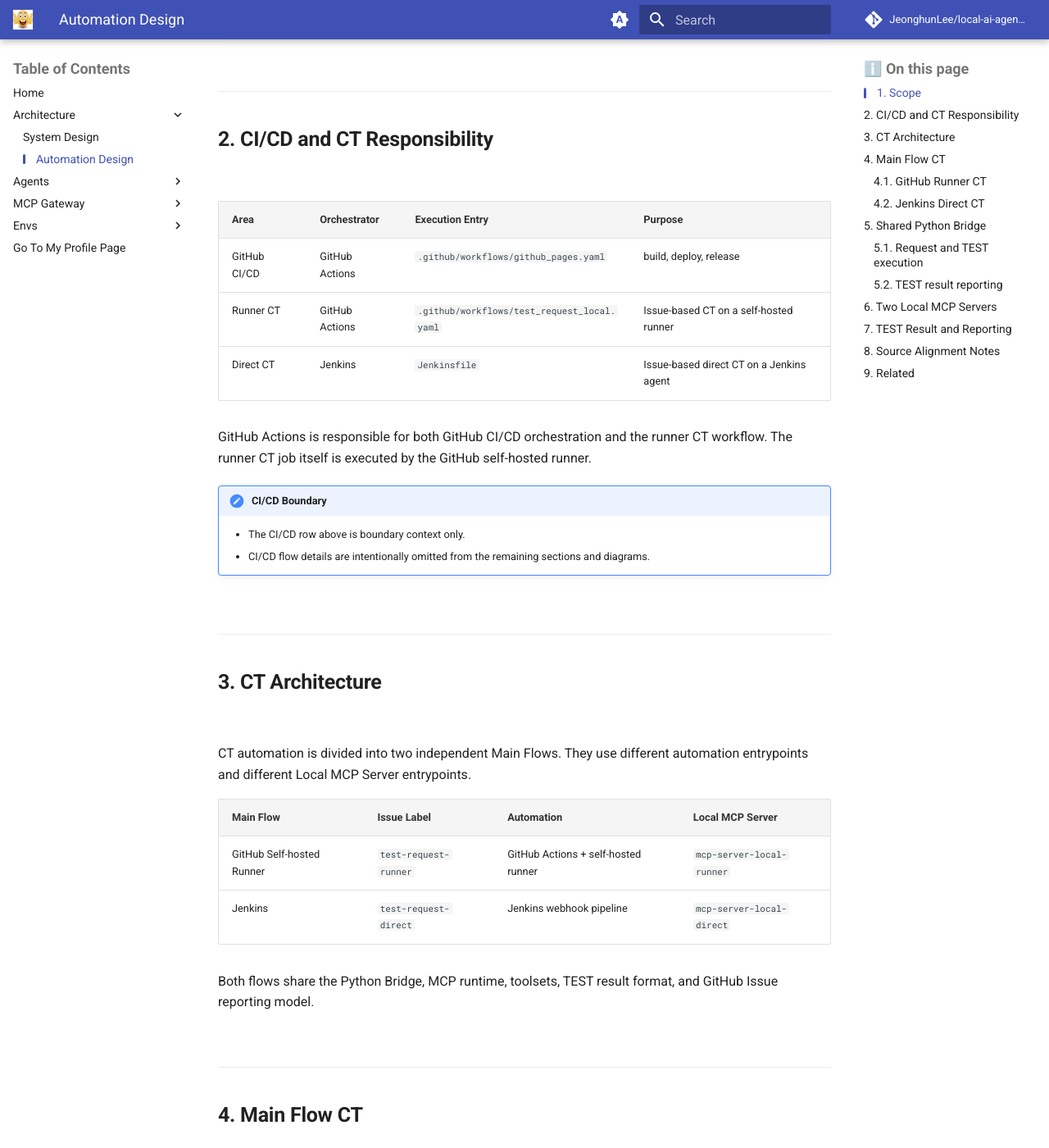
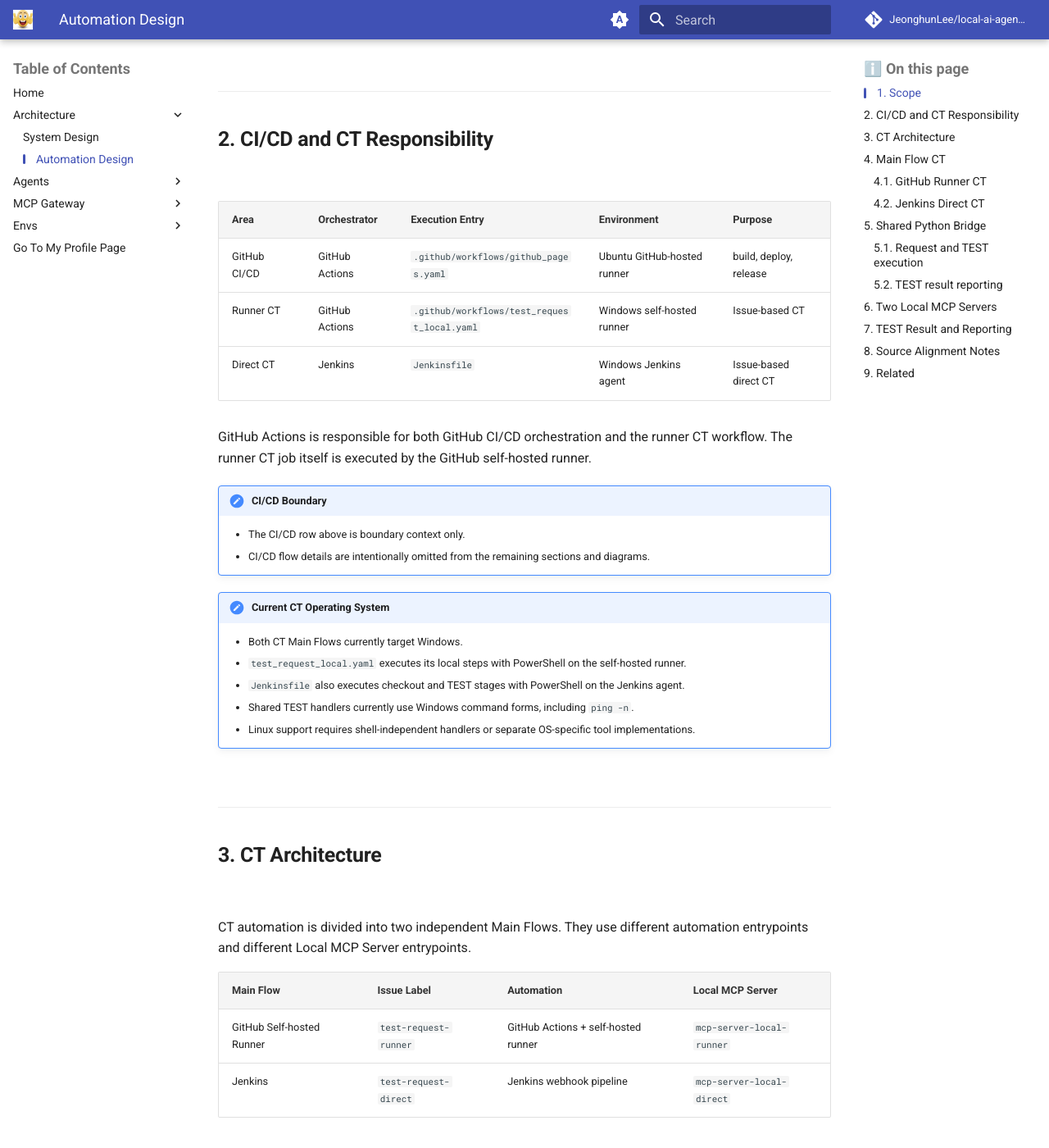
Before and after one commit to JeonghunLee/local-ai-agent-mcp, an MkDocs documentation site: the page built from docs/architecture/automation-design.md, in a window 1280 px wide and 1400 px high, scrolled down 730 px. Shown: the whole window at 82% size. Built offline with MkDocs 1.6.1 and Material for MkDocs 9.7.7, drawn with Linux system fonts in a browser that asks for light colours; comment, search, counter and statistics services are not loaded.

Commit message:
refactor: enhance documentation clarity by specifying Windows environments in automation design

```diff
--- a/docs/architecture/automation-design.md
+++ b/docs/architecture/automation-design.md
@@ -30,11 +30,11 @@ The purpose of this document is CT automation. CI/CD remains part of the overall
 
 <br/>
 
-| Area | Orchestrator | Execution Entry | Purpose |
-|------|------|------|------|
-| GitHub CI/CD | GitHub Actions | `.github/workflows/github_pages.yaml` | build, deploy, release |
-| Runner CT | GitHub Actions | `.github/workflows/test_request_local.yaml` | Issue-based CT on a self-hosted runner |
-| Direct CT | Jenkins | `Jenkinsfile` | Issue-based direct CT on a Jenkins agent |
+| Area | Orchestrator | Execution Entry | Environment | Purpose |
+|------|------|------|------|------|
+| GitHub CI/CD | GitHub Actions | `.github/workflows/github_pages.yaml` | Ubuntu GitHub-hosted runner | build, deploy, release |
+| Runner CT | GitHub Actions | `.github/workflows/test_request_local.yaml` | Windows self-hosted runner | Issue-based CT |
+| Direct CT | Jenkins | `Jenkinsfile` | Windows Jenkins agent | Issue-based direct CT |
 
 GitHub Actions is responsible for both GitHub CI/CD orchestration and the runner CT workflow. The runner CT job itself is executed by the GitHub self-hosted runner.
 
@@ -42,6 +42,17 @@ GitHub Actions is responsible for both GitHub CI/CD orchestration and the runner
     * The CI/CD row above is boundary context only.
     * CI/CD flow details are intentionally omitted from the
       remaining sections and diagrams.
+
+!!! note "Current CT Operating System"
+    * Both CT Main Flows currently target Windows.
+    * `test_request_local.yaml` executes its local steps with
+      PowerShell on the self-hosted runner.
+    * `Jenkinsfile` also executes checkout and TEST stages with
+      PowerShell on the Jenkins agent.
+    * Shared TEST handlers currently use Windows command forms,
+      including `ping -n`.
+    * Linux support requires shell-independent handlers or
+      separate OS-specific tool implementations.
 
 <br/>
 
@@ -84,7 +95,7 @@ This flow is selected by the `test-request-runner` label.
 flowchart TD
     Issue["GitHub Issue<br/>test-request-runner"]
     Workflow["GitHub Actions<br/>test_request_local.yaml"]
-    Runner["GitHub Self-hosted Runner<br/>local-dev"]
+    Runner["GitHub Self-hosted Runner<br/>Windows / local-dev"]
 
     subgraph Bridge["Shared Python Bridge"]
         direction TB
@@ -160,7 +171,7 @@ This flow is selected by the `test-request-direct` label and the `jenkins` targe
 flowchart TD
     Issue["GitHub Issue<br/>test-request-direct<br/>Target Runner: jenkins"]
     Webhook["GitHub Webhook"]
-    Jenkins["Jenkins Pipeline<br/>requested ref checkout"]
+    Jenkins["Jenkins Pipeline<br/>Windows agent<br/>requested ref checkout"]
 
     subgraph Bridge["Shared Python Bridge"]
         direction TB
```
Also changed, not shown: docs/mcp/mcp_gateway.md (+1 -1 lines).
